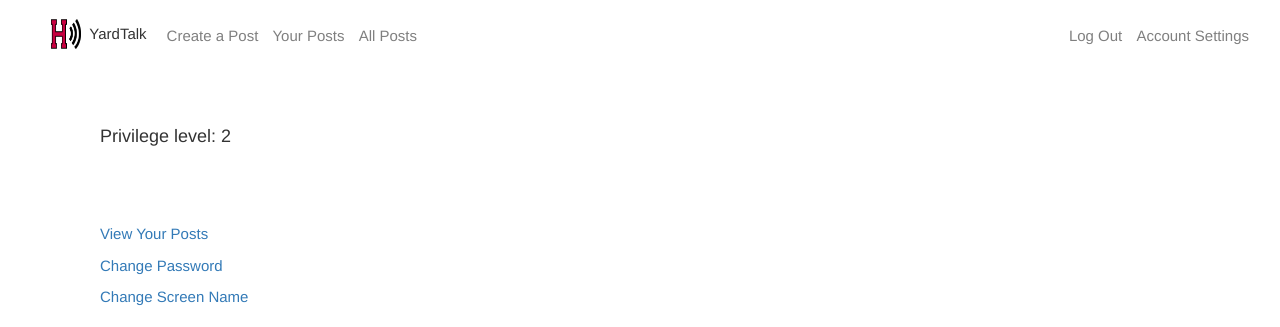
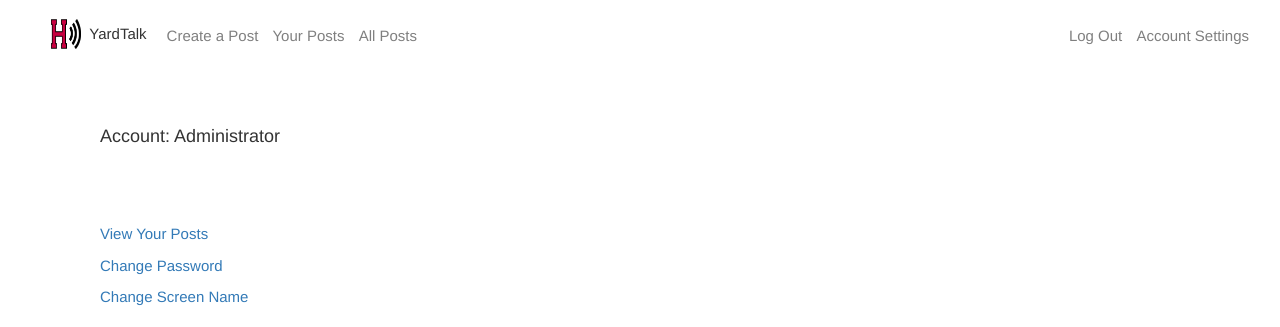
Before and after one commit to jennytram/FinalProject, a Flask app: page /account in a window 1280 px wide. Shown: the top 327 px of the page. Run offline with Flask 2, Linux system fonts and the light colour scheme; a user stored in the database is signed in; data comes from the database, SQL or seed files in the repository; some libraries are stand-ins or nearby versions.

Commit message:
show account status rather than level

```diff
--- a/templates/account.html
+++ b/templates/account.html
@@ -6,7 +6,7 @@
 
 {% block main %}
     <h4>
-        Privilege level: {{ level }}
+        Account: {% if level == 0 %}User{% endif %}{% if level == 1 %}Moderator{% endif %}{% if level == 2 %}Administrator{% endif %}
     </h4>
     <span style="display:block; height: 50pt;"></span>
     <p>
```
